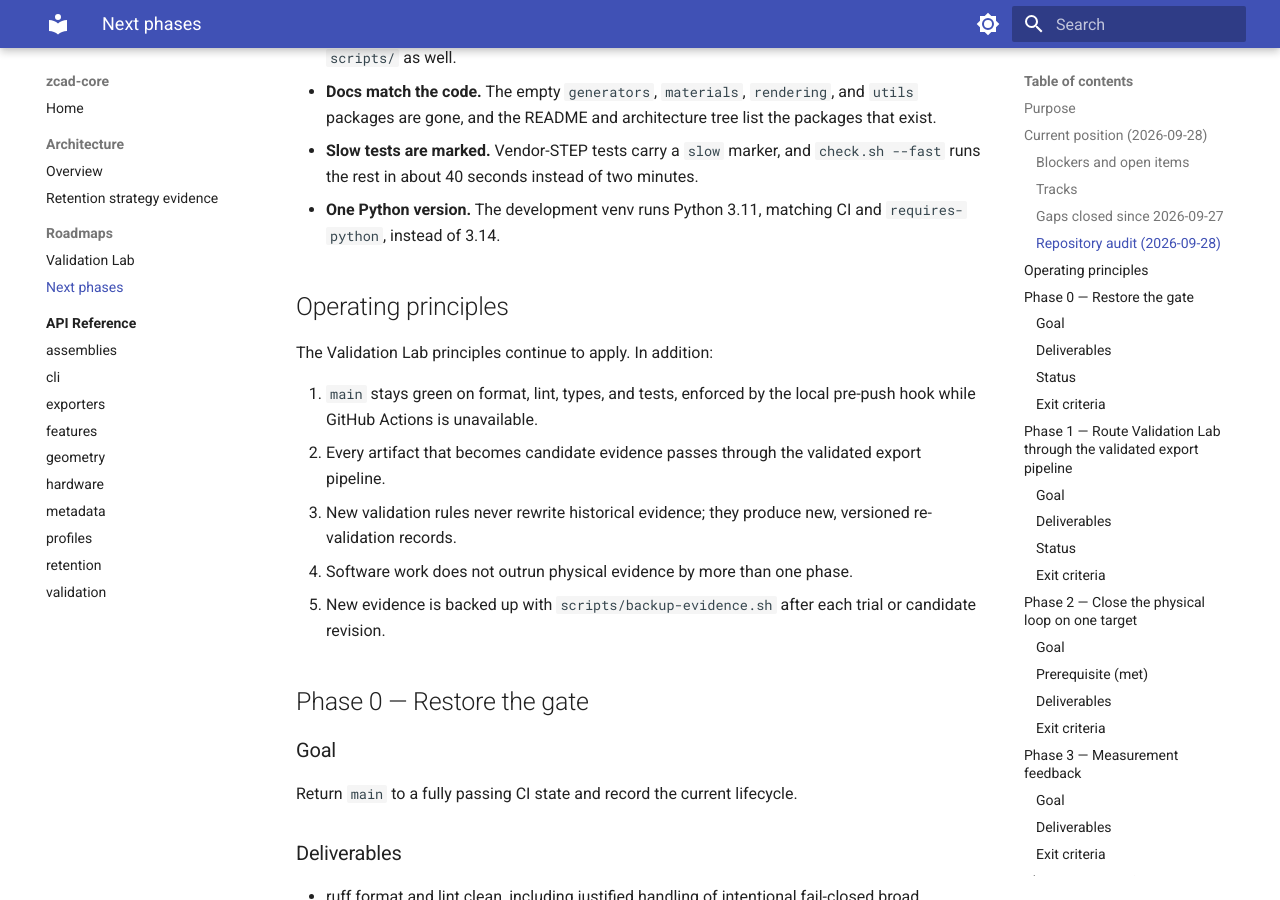
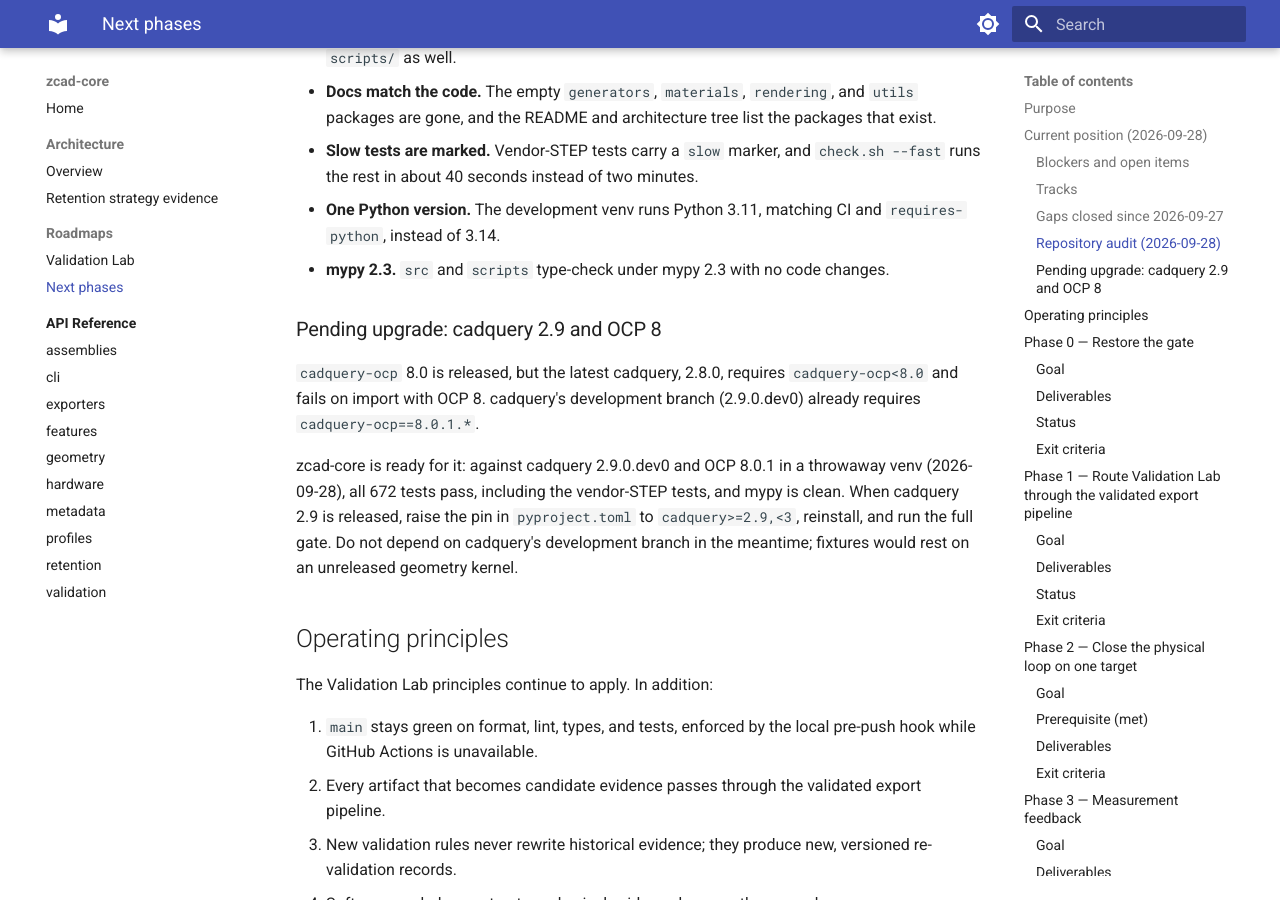
Before and after one commit to zacharymplace/zcad-core, an MkDocs documentation site: the page built from docs/roadmaps/next-phases.md, in a window 1280 px wide and 900 px high, scrolled down 2221 px. Built offline with MkDocs 1.6.1 and Material for MkDocs 9.7.7, drawn with Linux system fonts in a browser that asks for light colours.

Commit message:
Record the pending cadquery 2.9 and OCP 8 upgrade in the roadmap
cadquery 2.8 caps cadquery-ocp below 8.0 and fails to import with OCP 8,
so the upgrade waits on cadquery 2.9. Against cadquery's 2.9.0.dev0 and OCP
8.0.1, the full suite and mypy already pass, so the roadmap records the
one-line pin change to make once 2.9 is released. It also notes the mypy 2.3
upgrade in the audit summary.

Co-Authored-By: Claude Opus 5.5 <noreply@anthropic.com>

```diff
--- a/docs/roadmaps/next-phases.md
+++ b/docs/roadmaps/next-phases.md
@@ -88,6 +88,21 @@ around it, now closed:
   minutes.
 - **One Python version.** The development venv runs Python 3.11, matching
   CI and `requires-python`, instead of 3.14.
+- **mypy 2.3.** `src` and `scripts` type-check under mypy 2.3 with no code
+  changes.
+
+### Pending upgrade: cadquery 2.9 and OCP 8
+
+`cadquery-ocp` 8.0 is released, but the latest cadquery, 2.8.0, requires
+`cadquery-ocp<8.0` and fails on import with OCP 8. cadquery's development
+branch (2.9.0.dev0) already requires `cadquery-ocp==8.0.1.*`.
+
+zcad-core is ready for it: against cadquery 2.9.0.dev0 and OCP 8.0.1 in a
+throwaway venv (2026-09-28), all 672 tests pass, including the vendor-STEP
+tests, and mypy is clean. When cadquery 2.9 is released, raise the pin in
+`pyproject.toml` to `cadquery>=2.9,<3`, reinstall, and run the full gate.
+Do not depend on cadquery's development branch in the meantime; fixtures
+would rest on an unreleased geometry kernel.
 
 ## Operating principles
 
```
